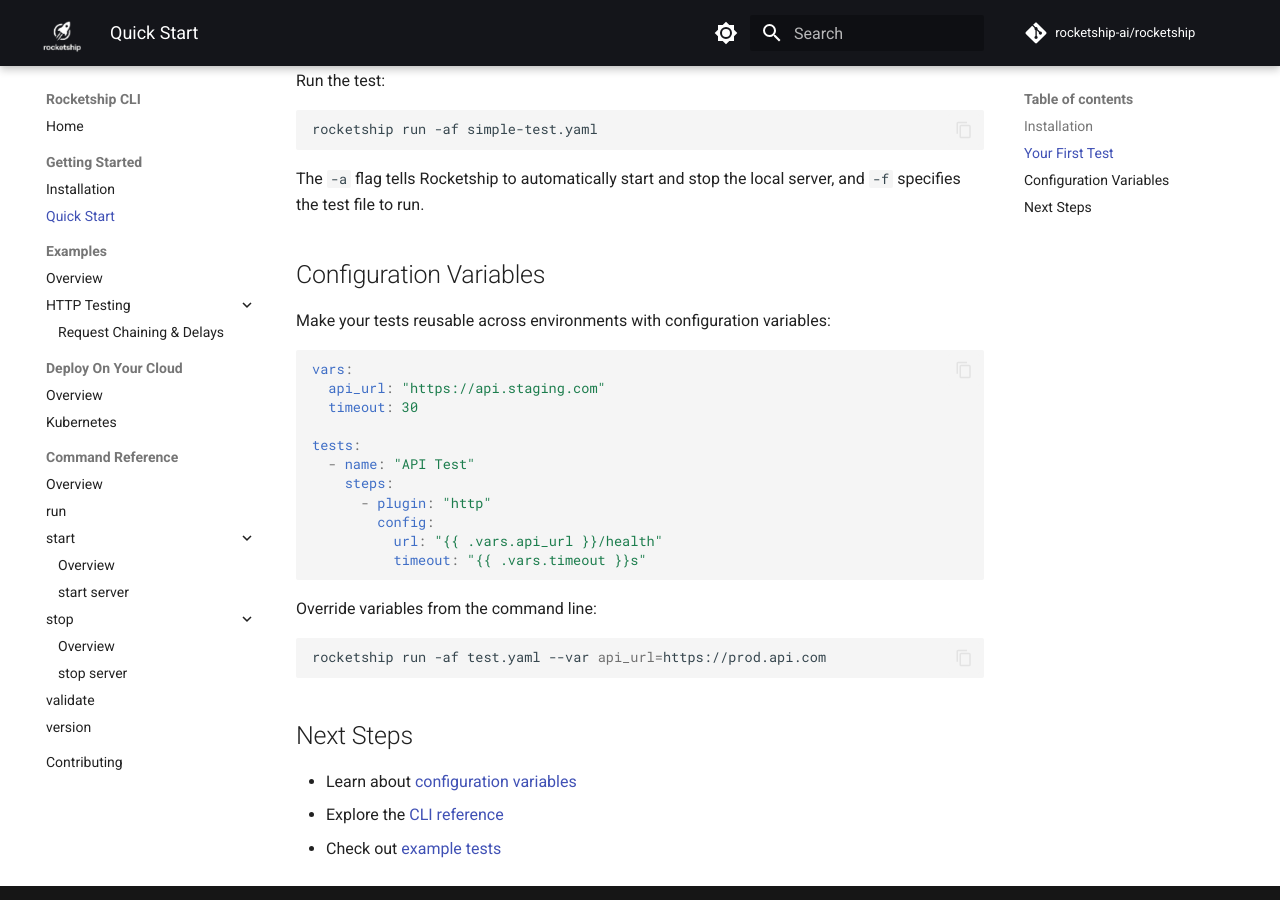
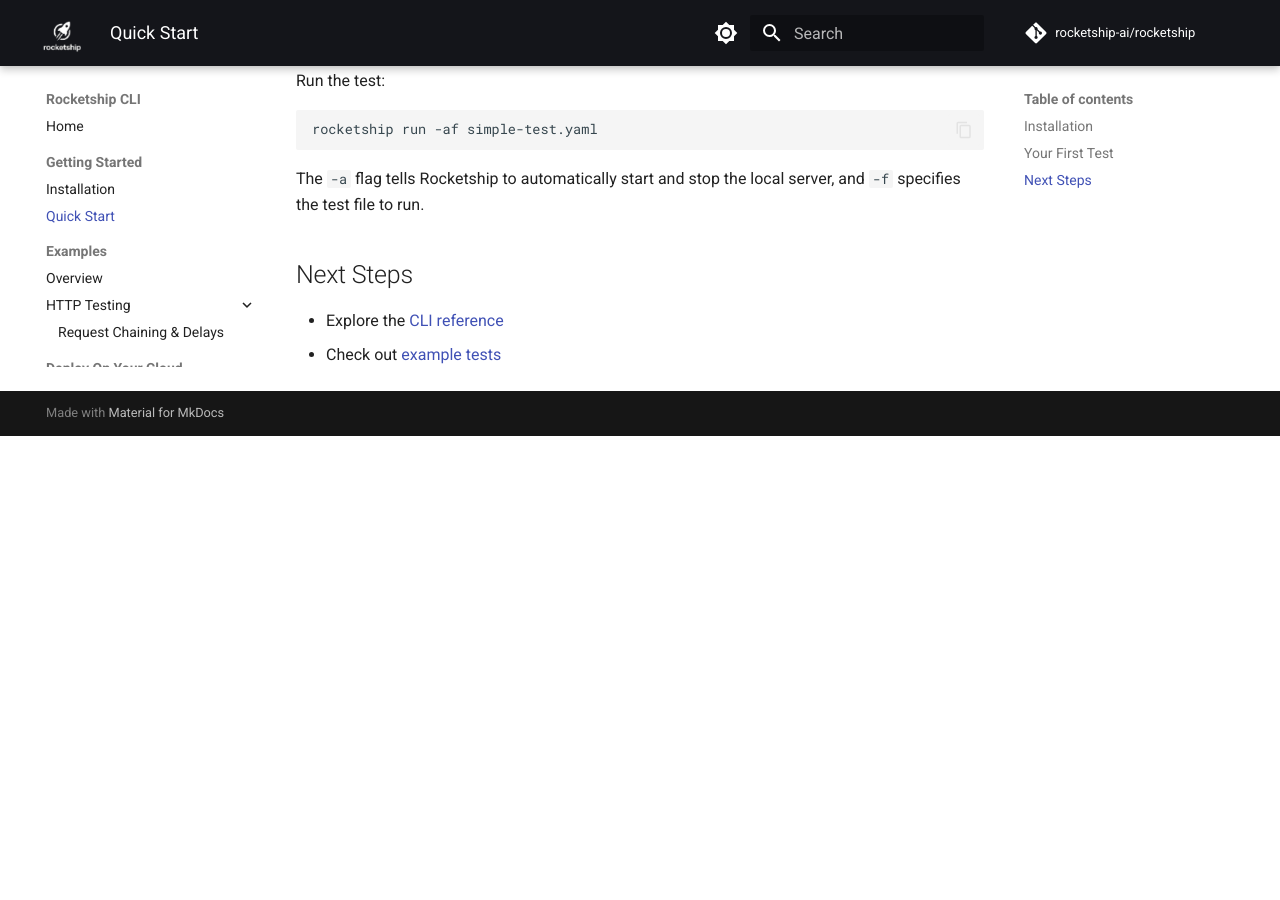
Before and after one commit to rocketship-ai/rocketship, an MkDocs documentation site: the page built from docs/src/quickstart.md, in a window 1280 px wide and 900 px high, scrolled down 1030 px. Built offline with MkDocs 1.6.1 and Material for MkDocs 9.7.7, drawn with Linux system fonts in a browser that asks for light colours; comment, search, counter and statistics services are not loaded; after the commit the page ends 1466 px from its top, so only the background shows below that.

````diff
--- a/docs/src/quickstart.md
+++ b/docs/src/quickstart.md
@@ -51,32 +51,7 @@ rocketship run -af simple-test.yaml
 
 The `-a` flag tells Rocketship to automatically start and stop the local server, and `-f` specifies the test file to run.
 
-## Configuration Variables
-
-Make your tests reusable across environments with configuration variables:
-
-```yaml
-vars:
-  api_url: "https://api.staging.com"
-  timeout: 30
-
-tests:
-  - name: "API Test"
-    steps:
-      - plugin: "http"
-        config:
-          url: "{{ .vars.api_url }}/health"
-          timeout: "{{ .vars.timeout }}s"
-```
-
-Override variables from the command line:
-
-```bash
-rocketship run -af test.yaml --var api_url=https://prod.api.com
-```
-
 ## Next Steps
 
-- Learn about [configuration variables](examples/config-variables.md)
 - Explore the [CLI reference](reference/rocketship.md)
 - Check out [example tests](examples.md)
````
Also changed, not shown: 1 other file.
